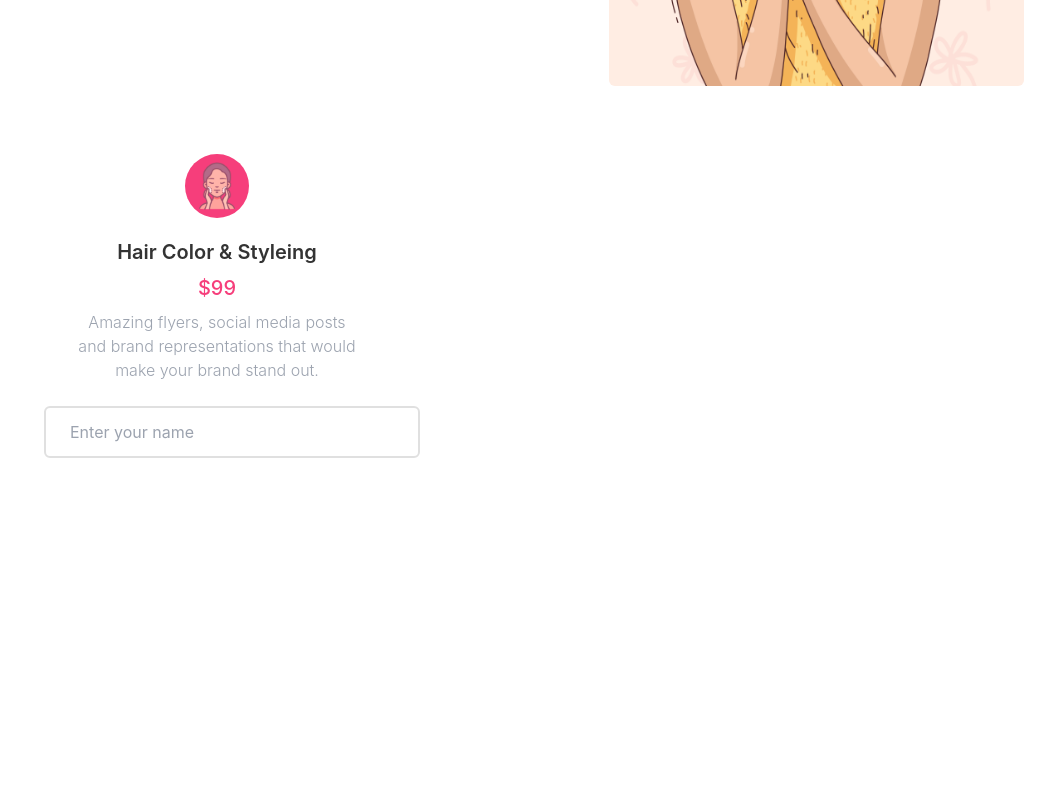
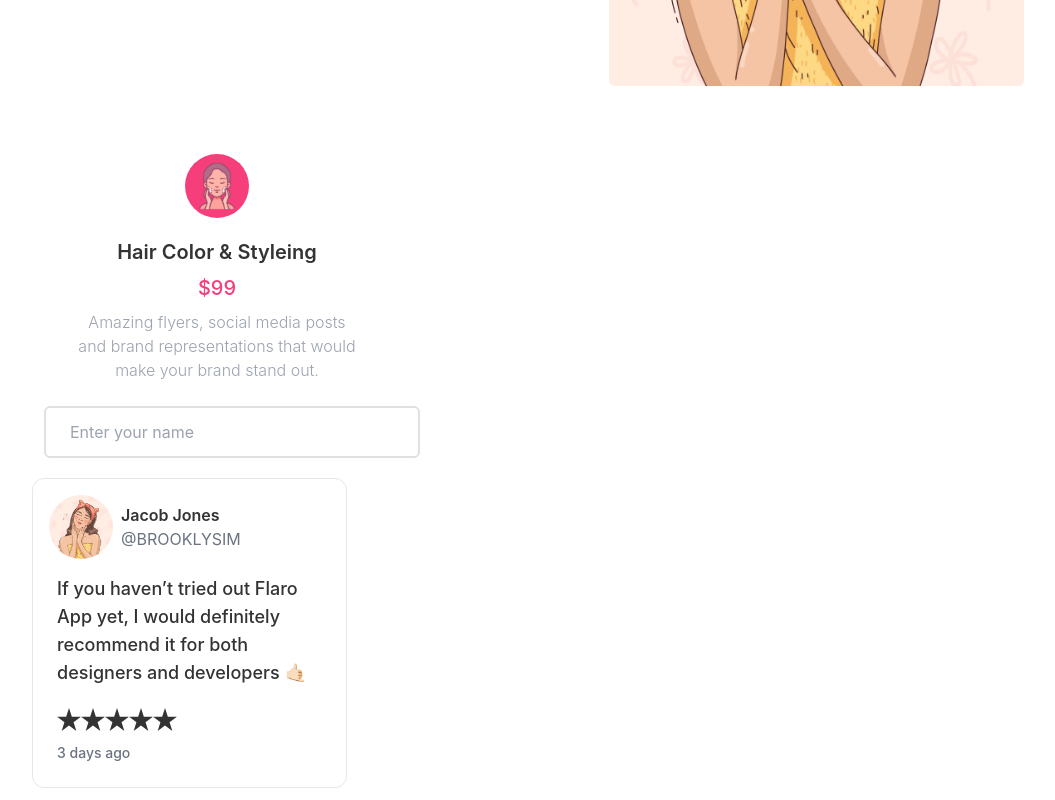
Before and after one commit to Saiket-Das/jerin-parlor, a React (Create React App) app in the folder frontend/: page / in a window 1280 px wide. Shown: the part 520-1320 px from the top of the page, without its empty margins (112-1167 px from the left). Before the commit the page ends 998 px from the top, so only its background shows below. Built offline with nearby package versions, Linux system fonts and the light colour scheme.

Commit message:
Frontend - Review testimoial component created

```diff
--- a/frontend/src/app/components/shared/Header.tsx
+++ b/frontend/src/app/components/shared/Header.tsx
@@ -75,7 +75,7 @@ const Header = () => {
             </ul>
           </div>
 
-          <a href="https://flowbite.com/" className="flex items-center">
+          <a href="/appointment" className="flex items-center">
             <img src={logo} className="mr-2 h-12 sm:h-9" alt="Flowbite Logo" />
             <span className="self-center text-xl font-semibold whitespace-nowrap">
               Jerin's Parlor
--- /dev/null
+++ b/frontend/src/app/components/shared/Testimonial.tsx
@@ -0,0 +1,52 @@
+import React from "react";
+
+import avatar from "../../assets/images/Hero/hero.jpg";
+
+const Testimonial = () => {
+  return (
+    <div className="flex flex-wrap -m-3">
+      <div className="w-full md:w-1/2 lg:w-1/3 p-3">
+        <div className="p-6 h-full bg-white bg-opacity-60 border rounded-xl">
+          <div className="flex flex-col justify-between h-full">
+            <div className="mb-5 block">
+              <div className="flex flex-wrap mb-4 -m-2">
+                <div className="avatar">
+                  <div className="w-16 rounded-full">
+                    <img src={avatar} alt="avatar" />
+                  </div>
+                </div>
+                <div className="w-auto p-2">
+                  <h3 className="font-semibold leading-normal">Jacob Jones</h3>
+                  <p className="text-gray-500 uppercase">@brooklysim</p>
+                </div>
+              </div>
+              <p className="text-lg font-medium">
+                If you haven&rsquo;t tried out Flaro App yet, I would definitely
+                recommend it for both designers and developers
+                &#x1F919;&#x1F3FB;
+              </p>
+            </div>
+            <div className="rating mb-3">
+              <input type="radio" name="rating-1" className="mask mask-star" />
+              <input
+                type="radio"
+                name="rating-1"
+                className="mask mask-star"
+                read-only
+              />
+              <input type="radio" name="rating-1" className="mask mask-star" />
+              <input type="radio" name="rating-1" className="mask mask-star" />
+              <input type="radio" name="rating-1" className="mask mask-star" />
+            </div>
+
+            <div className="block">
+              <p className="text-sm text-gray-500 font-medium">3 days ago</p>
+            </div>
+          </div>
+        </div>
+      </div>
+    </div>
+  );
+};
+
+export default Testimonial;
--- a/frontend/src/app/pages/home/Home.tsx
+++ b/frontend/src/app/pages/home/Home.tsx
@@ -1,6 +1,7 @@
 import Hero from "../../components/home/Hero";
 import Input from "../../components/shared/AppInput";
 import Card from "../../components/shared/Card";
+import Testimonial from "../../components/shared/Testimonial";
 
 const Home = () => {
   return (
@@ -14,6 +15,7 @@ const Home = () => {
         placeholder="Enter your name"
         width="400px"
       />
+      <Testimonial />
     </div>
   );
 };
```
